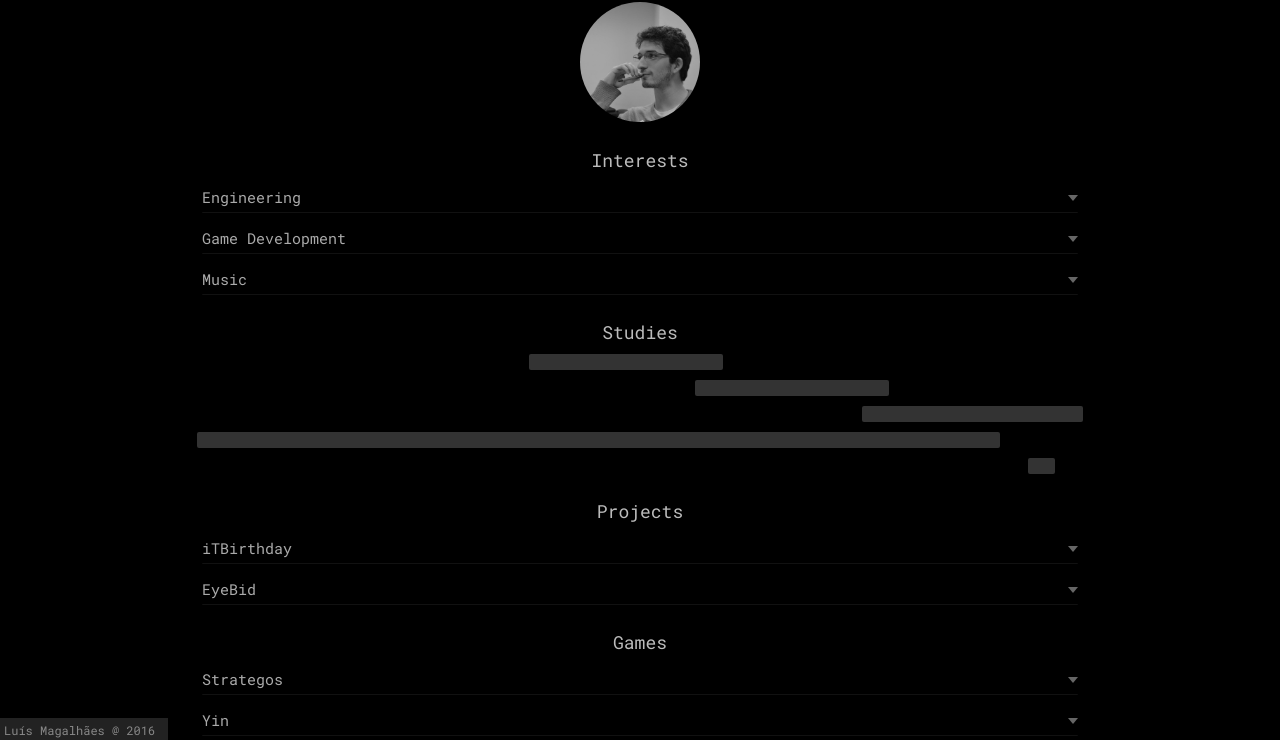
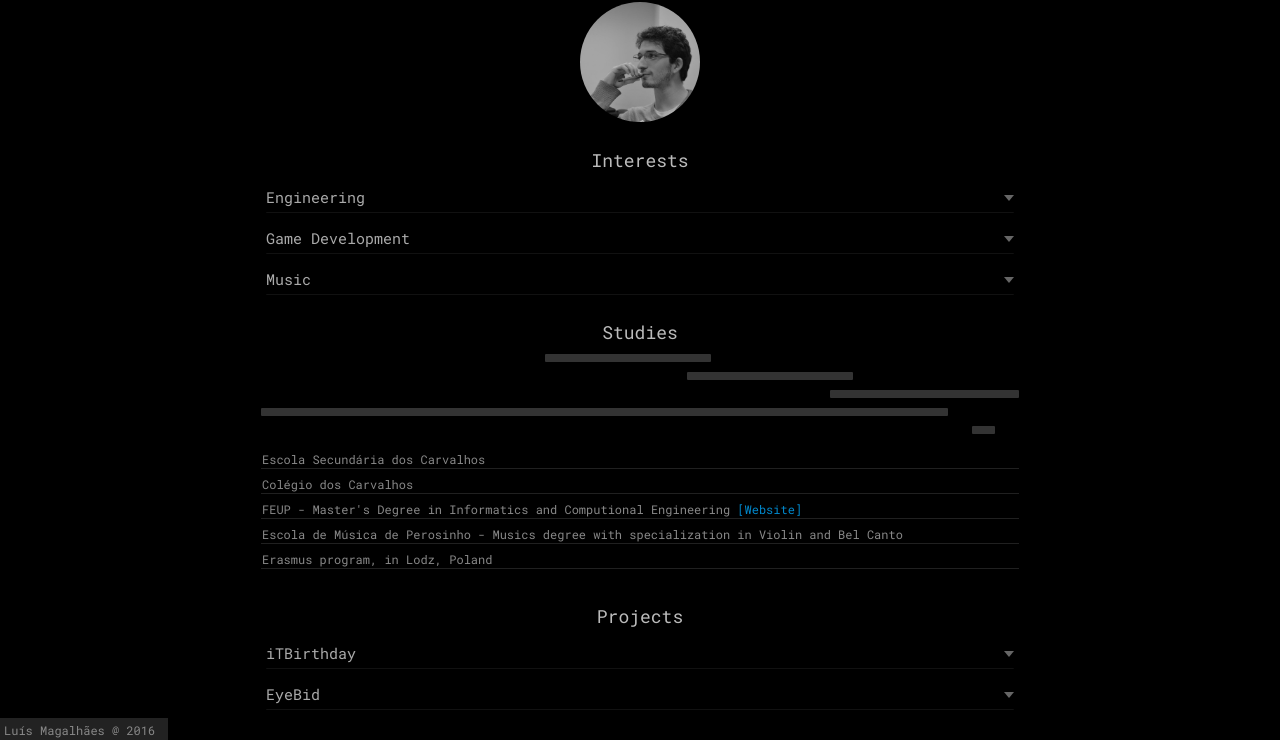
Before and after one commit to ludwig801/FEUP-Web-Presentation, a plain HTML site: page index.html in a window 1280 px wide. Shown: the part 58-798 px from the top of the page. Drawn offline with nearby package versions, Linux system fonts and the light colour scheme.

Commit message:
Improved timeline usability

```diff
--- a/css/style.css
+++ b/css/style.css
@@ -63,14 +63,14 @@ div.content {
 	padding: 10px 10px 10px 10px;
 	background-color: transparent;
 	margin: auto;
-	width: 50%;
+	width: 45%;
 
 	transition: width 0.25s;
 }
 
 @media screen and (max-width: 1500px) {
 	div.content {
-		width: 70%;
+		width: 60%;
 	}
 }
 
--- a/css/timeline.css
+++ b/css/timeline.css
@@ -6,10 +6,13 @@ timeline.graphic {
     font-size: 13px;
 }
 
+timeline.graphic > timeline-entry {
+    border-bottom: 10px solid transparent;
+}
+
 timeline > timeline-entry {
     box-sizing: border-box;
     display: block;
-    border-bottom: 10px solid transparent;
 }
 
 timeline > timeline-entry > .timespan {
@@ -17,7 +20,7 @@ timeline > timeline-entry > .timespan {
     position: relative;
     box-sizing: border-box;
     background-color: transparent;
-    border-radius: 2px;
+    border-radius: 1px;
     min-width: 20%;
     width: auto;
     padding-left: 2px;
@@ -29,44 +32,14 @@ timeline > timeline-entry > .timespan {
 timeline > timeline-entry > .timespan.graphic {
     background-color: #333;
     display: block;
-    min-height: 16px;
+    min-height: 8px;
     min-width: auto;
-}
-
-timeline > timeline-entry.hover,
-timeline > timeline-entry.click {
-    cursor: pointer;
 }
 
 timeline > timeline-entry.hover > .timespan,
 timeline > timeline-entry.click > .timespan {
     position: relative;
     background-color: #07B;
-    min-height: 4px;
-}
-
-timeline > timeline-entry > .description {
-    box-sizing: border-box;
-    padding-left: 2px;
-    padding-right: 2px;
-
-    transition: all .5s;
-}
-
-timeline > timeline-entry > .description.graphic {
-    display: block;
-    max-height: 0;
-    color: transparent;
-    background-color: transparent;
-}
-
-timeline > timeline-entry.hover > .description.graphic,
-timeline > timeline-entry.click > .description.graphic {
-    min-height: 15px;
-    max-height: 100px;
-    padding-bottom: 5px;
-    color: inherit;
-    background-color: inherit;
 }
 
 timeline > timeline-entry > .timespan > .tag {
@@ -89,15 +62,31 @@ timeline > timeline-entry.hover > .timespan > .tag,
 timeline > timeline-entry.click > .timespan > .tag  {
     color: inherit;
     background-color: #111;
-    border: 1px solid #111;
+    border: 1px solid #222;
 }
 
 timeline > timeline-entry > .timespan > .tag-left {
-    left: -15px;
+    left: -18px;
     bottom: -25px;
 }
 
 timeline > timeline-entry > .timespan > .tag-right {
-    right: -15px;
+    right: -18px;
     bottom: -25px;
 }
+
+ul.timeline-descriptions {
+    padding: 0 0 20px 0;
+}
+
+ul.timeline-descriptions > li {
+    -webkit-transition: all .5s;
+    -moz-transition: all .5s;
+    transition: all .5s;
+}
+
+ul.timeline-descriptions > li.hover,
+ul.timeline-descriptions > li.click {
+    color: white;
+    border-bottom-color: #07B;
+}
--- a/index.html
+++ b/index.html
@@ -70,27 +70,19 @@
     <article id="profile_studies">
       <p class="title">Studies</p>
       <timeline begin="2000" end="2016">
-        <timeline-entry begin="2006" end="2009">
-          <span class="description">Escola Secundária dos Carvalhos</span>
-          <span href="" class="timespan">2006-2009 </span>
-        </timeline-entry>
-        <timeline-entry begin="2009" end="2012">
-          <span class="description">Colégio dos Carvalhos</span>
-          <span href="" class="timespan">2009-2012 </span>
-        </timeline-entry>
-        <timeline-entry begin="2012" end="2016">
-          <span href="https://www.fe.up.pt" target="_blank" class="description">FEUP - Master's Degree in Informatics and Computional Engineering</span>
-          <span href="" class="timespan">2009-... </span>
-        </timeline-entry>
-        <timeline-entry begin="2000" end="2014">
-          <span class="description">Escola de Música de Perosinho - Musics degree with specialization in Violin and Bel Canto</span>
-          <span href="" class="timespan">2000-2014 </span>
-        </timeline-entry>
-        <timeline-entry begin="2015" end="2015">
-          <span class="description">Participated in the Erasmus program, in Lodz, Poland</span>
-          <span href="" class="timespan">2005 </span>
-        </timeline-entry>
+        <timeline-entry begin="2006" end="2009" target="#esc"></timeline-entry>
+        <timeline-entry begin="2009" end="2012" target="#cic"></timeline-entry>
+        <timeline-entry begin="2012" end="2016" target="#feup"></timeline-entry>
+        <timeline-entry begin="2000" end="2014" target="#emp"></timeline-entry>
+        <timeline-entry begin="2015" end="2015" target="#erasmus"></timeline-entry>
       </timeline>
+      <ul class="timeline-descriptions">
+        <li id="esc"><span>2006-2009 | </span>Escola Secundária dos Carvalhos</li>
+        <li id="cic"><span>2009-2012 | </span>Colégio dos Carvalhos</li>
+        <li id="feup"><span>2012- ...  | </span>FEUP - Master's Degree in Informatics and Computional Engineering<a href="https://www.fe.up.pt" target="_blank"> [Website]</a></li>
+        <li id="emp"><span>2006-2009 | </span>Escola de Música de Perosinho - Musics degree with specialization in Violin and Bel Canto</li>
+        <li id="erasmus"><span>2006-2009 | </span>Erasmus program, in Lodz, Poland</li>
+      </ul>
     </article>
 
     <article id="projects">
--- a/js/timeline.js
+++ b/js/timeline.js
@@ -8,43 +8,61 @@ function PlaceTimespans() {
 
     var mBegin = parseInt($timeline.attr("begin"));
     var mEnd = parseInt($timeline.attr("end"));
-    var entries = $timeline.find("timeline-entry");
+    var $entries = $($timeline.find("timeline-entry"));
 
-    $(entries).each(function (index, element) {
-        var $entry = $(element);
-
-        $entry.on("click", function() {
-            $entry.toggleClass("click");
-        });
-
-        $entry.on("mouseover", function () {
-            $entry.addClass("hover");
-            $entry.addClass("click");
-        });
-
-        $entry.on("mouseleave", function () {
-            $entry.removeClass("hover");
-            $entry.removeClass("click");
-        });
-
-        PlaceTimespan($entry, mBegin, mEnd);
-        PlaceDescription($entry);
+    $entries.each(function (index) {
+        CreateTimespanGraphic($entries, $($entries[index]), mBegin, mEnd);
     });
 }
 
-function PlaceTimespan($entry, mBegin, mEnd) {
-    var timespan = ParseTimespan($entry, mBegin, mEnd);
+function CreateTimespanGraphic($entries, $entry, mBegin, mEnd) {
+    var $target = GetTarget($entry);
 
-    if (!timespan.valid)
+    if ($target == undefined) {
+        console.error("Timeline-entry target is undefined!");
+        return false;
+    }
+
+    $target.find("span").css("display", "none");
+
+    // Add Hover/Click Behaviour
+    $entry.on("click", function () { OnClick($entries, $entry, $target) });
+    $target.on("click", function () { OnClick($entries, $entry, $target) });
+
+    $entry.on("mouseover", function () { OnMouseOver($entry, $target) });
+    $target.on("mouseover", function () { OnMouseOver($entry, $target) });
+
+    $entry.on("mouseleave", function () { OnMouseLeave($entry, $target) });
+    $target.on("mouseleave", function () { OnMouseLeave($entry, $target) });
+
+    // Add Bar Graphic
+    var timespanData = ParseTimespan($entry, mBegin, mEnd);
+
+    if (!timespanData.valid)
+        return false;
+
+    var $timespanGraphic = $(document.createElement("span"));
+    $timespanGraphic.addClass("timespan");
+    $timespanGraphic.addClass("graphic");
+    $timespanGraphic.css("margin-left", timespanData.beginPerc + "%");
+    $timespanGraphic.css("margin-right", (100 - timespanData.endPerc) + "%");
+    $entry.append($timespanGraphic);
+
+    // Add Tags
+    var $tagLeft = $(document.createElement("span"));
+    $tagLeft.attr("class", "tag tag-left");
+    $tagLeft.html(timespanData.begin);
+
+    $timespanGraphic.append($tagLeft);
+
+    if (timespanData.end == timespanData.begin)
         return;
 
-    var $timespanElem = $($entry.find(".timespan"));
-    $timespanElem.addClass("graphic");
-    $timespanElem.css("margin-left", timespan.beginPerc + "%");
-    $timespanElem.css("margin-right", (100 - timespan.endPerc) + "%");
-    $timespanElem.html("");
+    var $tagRight = $(document.createElement("span"));
+    $tagRight.attr("class", "tag tag-right");
+    $tagRight.html(timespanData.end);
 
-    AddTimespanTags($timespanElem, timespan.begin, timespan.end);
+    $timespanGraphic.append($tagRight);
 }
 
 function ParseTimespan($entry, mBegin, mEnd) {
@@ -76,24 +94,34 @@ function ParseTimespan($entry, mBegin, mEnd) {
     return timespan;
 }
 
-function PlaceDescription($entry) {
-    var $description = $($entry.find(".description"));
-    $description.addClass("graphic");
+function OnClick($others, $base, $target) {
+    $base.toggleClass("click");
+    $target.toggleClass("click");
+    $others.each(function (i) {
+        var $elem = $($others[i]);
+        var $target = GetTarget($elem);
+
+        if($base[0] != $elem[0] && $target != undefined) {
+            OnMouseLeave($elem, $target);
+        }
+    });
 }
 
-function AddTimespanTags($timespan, begin, end) {
-    var $tagLeft = $(document.createElement("span"));
-    $tagLeft.attr("class", "tag tag-left");
-    $tagLeft.html(begin);
+function OnMouseOver($base, $target) {
+    $base.addClass("hover");
+    $base.addClass("click");
+    $target.addClass("hover");
+    $target.addClass("click");
+}
 
-    $timespan.append($tagLeft);
+function OnMouseLeave($base, $target) {
+    $base.removeClass("hover");
+    $base.removeClass("click");
+    $target.removeClass("hover");
+    $target.removeClass("click");
+}
 
-    if (end == begin)
-        return;
-
-    var $tagRight = $(document.createElement("span"));
-    $tagRight.attr("class", "tag tag-right");
-    $tagRight.html(end);
-
-    $timespan.append($tagRight);
+function GetTarget($obj) {
+    var $target = $($($obj.attr("target"))[0]);
+    return $target;
 }
```
